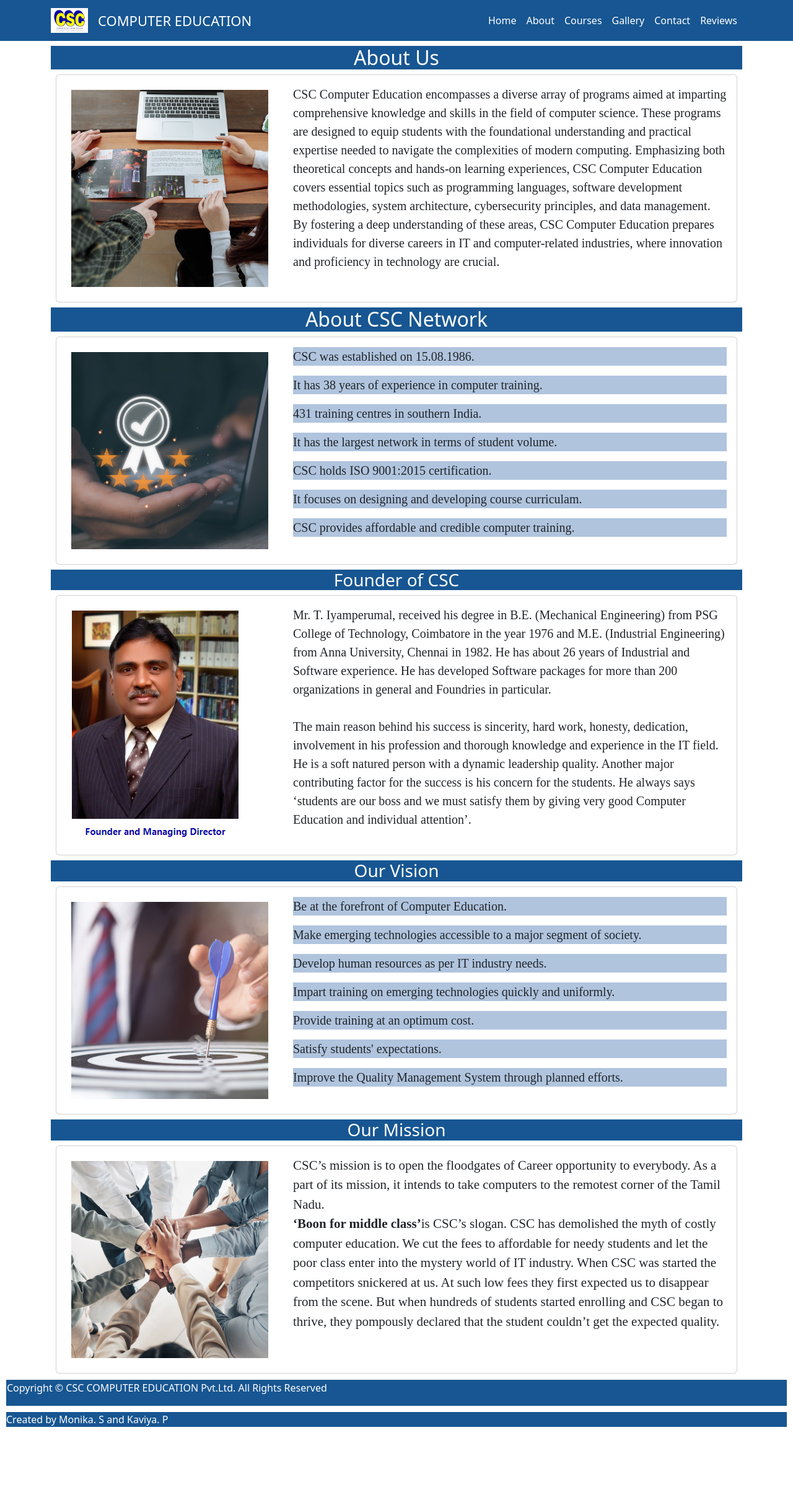
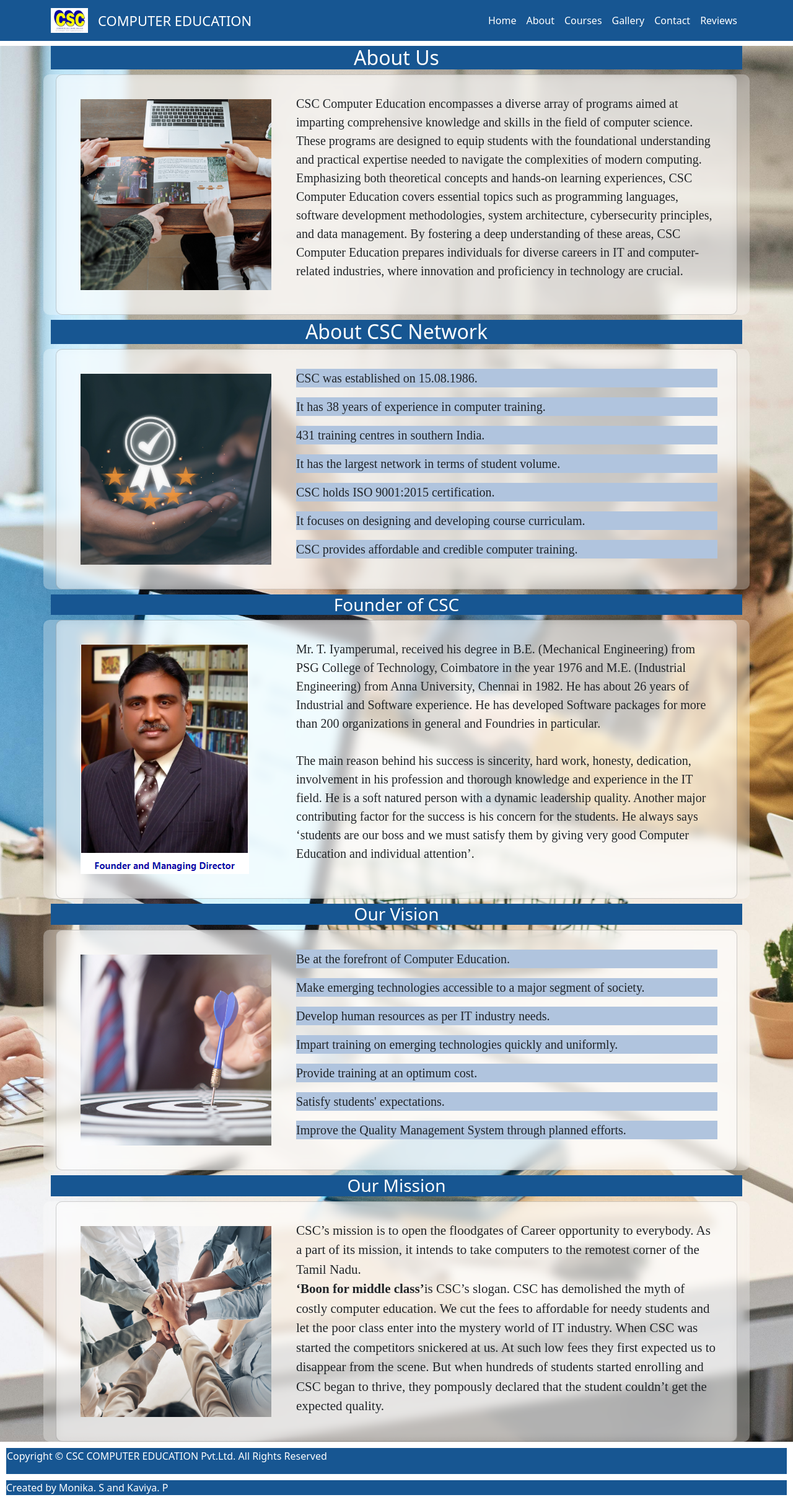
Before and after one commit to Monika752/cscwebsite, a React (Create React App) app: page /about in a window 1280 px wide. Shown: the whole page at 62% size. Before the commit the page ends 2318 px from the top, so only its background shows below. Built offline with nearby package versions, Linux system fonts and the light colour scheme.

Commit message:
Update About.js

```diff
--- a/src/pages/About.js
+++ b/src/pages/About.js
@@ -1,6 +1,10 @@
 import React from "react";
 export default function About() {
-    return <div>
+    return <div style={{
+    backgroundImage: `url('/images/cover1.jpg')`,
+    backgroundSize: 'cover',
+    backgroundPosition: 'center',
+  }}>
         {/* aboutus */}
         <div className="container">
             <div style={{ backgroundColor: "#175692" }}>
@@ -8,8 +12,8 @@ export default function About() {
             </div>
         </div>
 
-        <div className="container my-2">
-            <div className="card m-2" style={{ maxWidth: "100" }}>
+        <div className="container my-2 containertrans">
+            <div className="card m-2 cardtrans" style={{ maxWidth: "100" }}>
                 <div className="row g-0">
                     <div className="col-12 col-md-4">
                         <img src="images/about us.png" class="img-fluid rounded-start p-4" alt="logo" />
@@ -42,8 +46,8 @@ export default function About() {
                 <h2 className=" d-flex justify-content-center m-2 text-white">About CSC Network</h2>
             </div>
         </div>
-        <div className="container my-2">
-            <div className="card m-2" style={{ maxWidth: "100" }}>
+        <div className="container my-2 containertrans">
+            <div className="card m-2 cardtrans" style={{ maxWidth: "100" }}>
                 <div className="row g-0">
                     <div className="col-12 col-md-4">
                         <img src="images/iso.png" class="img-fluid rounded-start p-4" alt="logo" />
@@ -76,8 +80,8 @@ export default function About() {
                 <h3 className=" d-flex justify-content-center m-2 text-white">Founder of CSC</h3>
             </div>
         </div>
-        <div className="container my-2">
-            <div className="card m-2" style={{ maxWidth: "100" }}>
+        <div className="container my-2 containertrans">
+            <div className="card m-2 cardtrans" style={{ maxWidth: "100" }}>
                 <div className="row g-0">
                     <div className="col-12 col-md-4 justify-content-center">
                         <img src="images/founder.PNG" class="img-fluid rounded-start p-4" alt="logo" />
@@ -118,8 +122,8 @@ export default function About() {
                 <h3 className=" d-flex justify-content-center m-2 text-white">Our Vision</h3>
             </div>
         </div>
-        <div className="container my-2">
-            <div className="card m-2" style={{ maxWidth: "100" }}>
+        <div className="container my-2 containertrans">
+            <div className="card m-2 cardtrans" style={{ maxWidth: "100" }}>
                 <div className="row g-0">
                     <div className="col-12 col-md-4">
                         <img src="images/vision.png" class="img-fluid rounded-start p-4" alt="logo"/>
@@ -153,8 +157,8 @@ export default function About() {
                 <h3 className=" d-flex justify-content-center m-2 text-white">Our Mission</h3>
             </div>
         </div>
-        <div className="container my-2">
-            <div className="card m-2" style={{maxWidth: "100"}}>
+        <div className="container my-2 containertrans">
+            <div className="card m-2 cardtrans" style={{maxWidth: "100"}}>
                 <div className="row g-0">
                     <div className="col-12 col-md-4">
                         <img src="images/mission.png" class="img-fluid rounded-start p-4" alt="logo"/>
```
